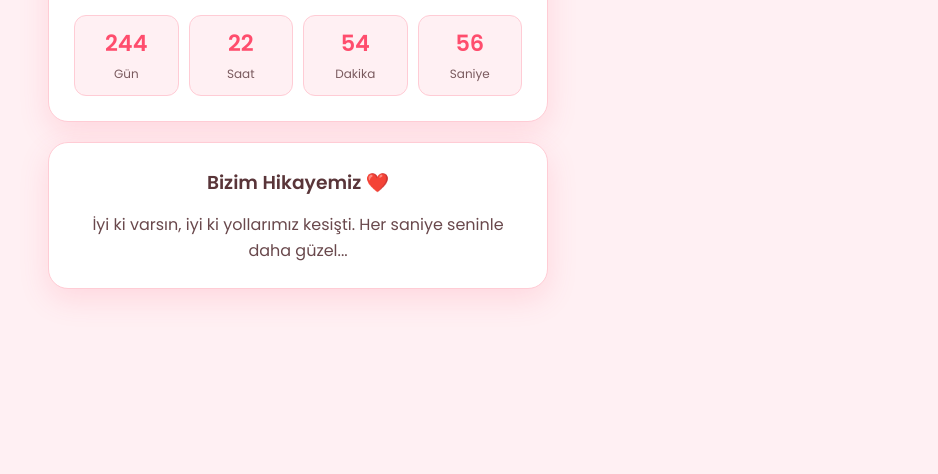
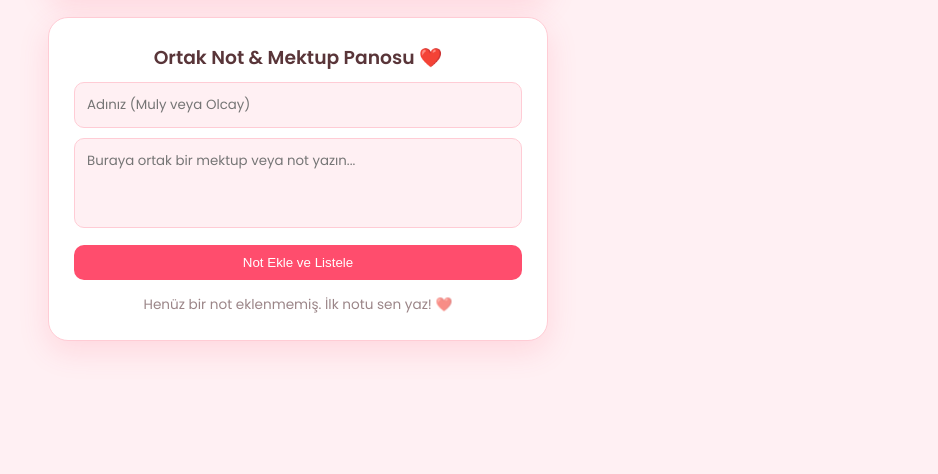
Before and after one commit to lastshadow1907-creator/web, a plain HTML site: page index.html in a window 1280 px wide. Shown: the part 326-800 px from the top of the page, without its empty margins (342-1280 px from the left). Drawn offline with Linux system fonts and the light colour scheme.

Commit message:
Update index.html

```diff
--- a/index.html
+++ b/index.html
@@ -41,8 +41,7 @@
             display: flex;
             flex-direction: column;
             align-items: center;
-            justify-content: center;
-            padding: 15px;
+            padding: 20px;
         }
 
         .theme-toggle {
@@ -67,6 +66,7 @@
             display: flex;
             flex-direction: column;
             gap: 20px;
+            margin-top: 40px;
         }
 
         .card {
@@ -116,10 +116,61 @@
             opacity: 0.8;
         }
 
-        .message-box {
-            font-size: 1rem;
-            line-height: 1.6;
+        input[type="text"], textarea {
+            width: 100%;
+            background: var(--bg-color);
+            border: 1px solid var(--border-color);
             color: var(--text-color);
+            padding: 12px;
+            border-radius: 10px;
+            font-family: 'Poppins', sans-serif;
+            margin-top: 10px;
+            outline: none;
+        }
+
+        textarea {
+            height: 90px;
+            resize: none;
+        }
+
+        button.primary-btn {
+            background-color: var(--accent-color);
+            color: white;
+            border: none;
+            padding: 10px 20px;
+            border-radius: 10px;
+            cursor: pointer;
+            font-weight: 500;
+            margin-top: 10px;
+            width: 100%;
+        }
+
+        button.primary-btn:hover {
+            background-color: var(--accent-hover);
+        }
+
+        .message-list {
+            margin-top: 15px;
+            display: flex;
+            flex-direction: column;
+            gap: 10px;
+            max-height: 250px;
+            overflow-y: auto;
+            text-align: left;
+        }
+
+        .message-item {
+            background: var(--bg-color);
+            padding: 12px;
+            border-radius: 10px;
+            border: 1px solid var(--border-color);
+            font-size: 0.9rem;
+        }
+
+        .message-item strong {
+            color: var(--accent-color);
+            display: block;
+            margin-bottom: 4px;
         }
     </style>
 </head>
@@ -140,12 +191,16 @@
             </div>
         </div>
 
-        <!-- Sabit Ortak Mesaj Alanı (Her cihazda aynı görünür) -->
+        <!-- Ortak Mektup / Not Panosu -->
         <div class="card">
-            <h3>Bizim Hikayemiz ❤️</h3>
-            <p class="message-box" style="margin-top: 15px;">
-                İyi ki varsın, iyi ki yollarımız kesişti. Her saniye seninle daha güzel...
-            </p>
+            <h3>Ortak Not & Mektup Panosu ❤️</h3>
+            <input type="text" id="senderName" placeholder="Adınız (Muly veya Olcay)">
+            <textarea id="noteInput" placeholder="Buraya ortak bir mektup veya not yazın..."></textarea>
+            <button class="primary-btn" onclick="addMessage()">Not Ekle ve Listele</button>
+
+            <div class="message-list" id="messageList">
+                <!-- Yazılanlar burada liste halinde görünecek -->
+            </div>
         </div>
     </div>
 
@@ -179,9 +234,46 @@
             localStorage.setItem("theme", newTheme);
         }
 
+        // Notları Kaydetme ve Listeleme Sistemi
+        function loadMessages() {
+            const messages = JSON.parse(localStorage.getItem("sharedMessages")) || [];
+            const listContainer = document.getElementById("messageList");
+            listContainer.innerHTML = "";
+
+            if (messages.length === 0) {
+                listContainer.innerHTML = '<p style="text-align:center; opacity:0.6; font-size:0.85rem;">Henüz bir not eklenmemiş. İlk notu sen yaz! ❤️</p>';
+                return;
+            }
+
+            messages.forEach((msg) => {
+                const div = document.createElement("div");
+                div.className = "message-item";
+                div.innerHTML = `<strong>${msg.name}</strong> ${msg.text}`;
+                listContainer.appendChild(div);
+            });
+        }
+
+        function addMessage() {
+            const name = document.getElementById("senderName").value.trim();
+            const text = document.getElementById("noteInput").value.trim();
+
+            if (!name || !text) {
+                alert("Lütfen adınızı ve mesajınızı yazın knk!");
+                return;
+            }
+
+            const messages = JSON.parse(localStorage.getItem("sharedMessages")) || [];
+            messages.unshift({ name: name, text: text }); // En yeni eklenen üste gelir
+            localStorage.setItem("sharedMessages", JSON.stringify(messages));
+
+            document.getElementById("noteInput").value = "";
+            loadMessages();
+        }
+
         window.onload = function() {
             const savedTheme = localStorage.getItem("theme") || "light";
             document.body.setAttribute("data-theme", savedTheme);
+            loadMessages();
         };
     </script>
 </body>
```
